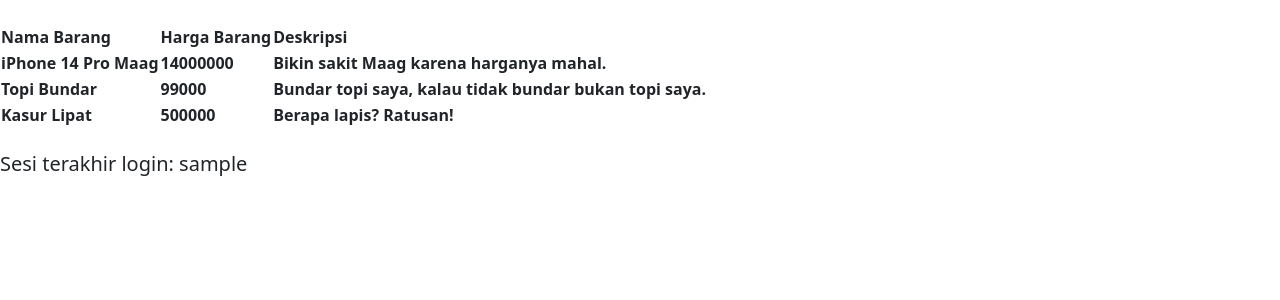
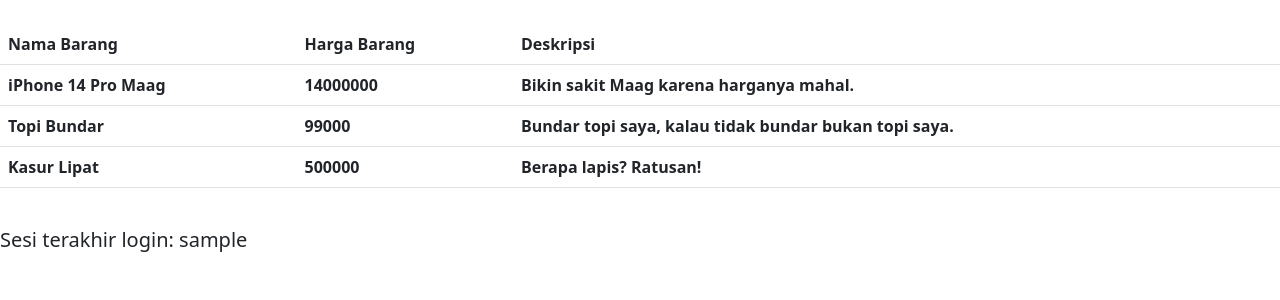
Before and after one commit to syifawazdy/tutorial1, a Django app: template wishlist/templates/wishlist.html in a window 1280 px wide. Shown: the part 80-380 px from the top of the page. Run offline with Django 4.2, Linux system fonts and the light colour scheme; data comes from the database, SQL or seed files in the repository; tables that the repository leaves empty hold one stand-in row (values such as "Sample post"); the template is opened without the code that fills it: values that come from a table or form of the project are taken from there, most other values are stand-ins (such as "Sample title", 1, 10 or a date in 2020); lists and menus that the app fills with data are empty.

Commit message:
Try Bootstrap 2

```diff
--- a/wishlist/templates/wishlist.html
+++ b/wishlist/templates/wishlist.html
@@ -13,7 +13,8 @@
   </nav>
 <br>
 
-<table>
+<table class="table">
+    <thead>
     <tr>
     <th>Nama Barang</th>
     <th>Harga Barang</th>
```
